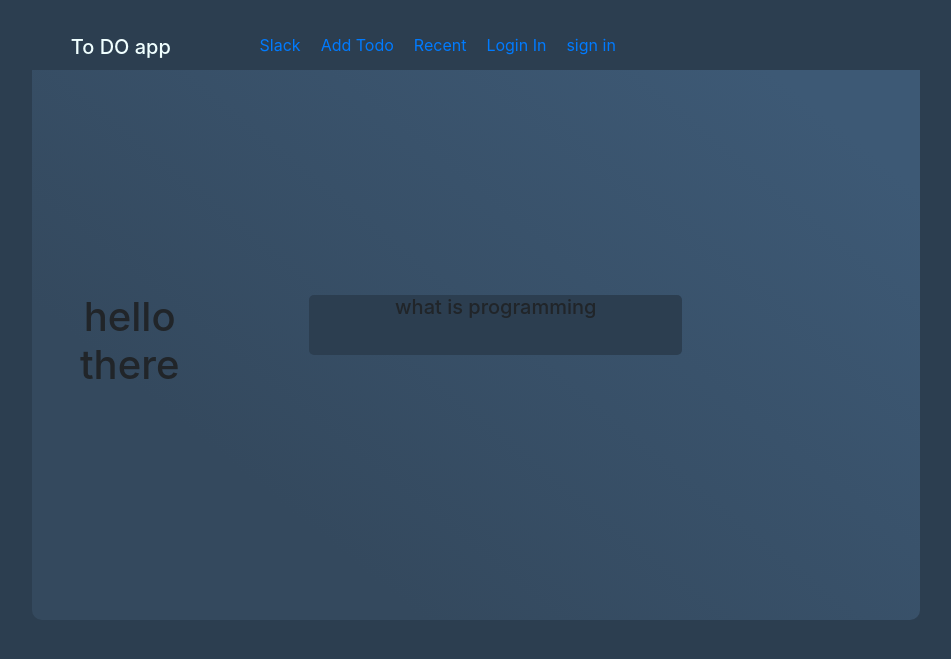
After one commit to yeazin/Advanced-Q-A-app-python, a Django app: template templates/home/app.html in a window 1280 px wide. The commit adds this page. Shown: the top 659 px of the page, without its empty margins (164-1115 px from the left). Run offline with Django 3.2, Linux system fonts and the light colour scheme; the template is opened without the code that fills it: values that come from a table or form of the project are taken from there, others are empty; data comes from the database, SQL or seed files in the repository; some libraries are stand-ins or nearby versions.

Commit message:
change models and Views

```diff
--- a/crud/models.py
+++ b/crud/models.py
@@ -3,7 +3,7 @@ from django.contrib.auth.models import User
 
 # Create your models here.
 
-class Todouser(models.Model):
+class Quser(models.Model):
     user = models.ForeignKey(User, on_delete=models.DO_NOTHING,related_name='users')
     email = models.EmailField(blank=True)
     username = models.CharField(blank=False, max_length=200)
@@ -13,15 +13,20 @@ class Todouser(models.Model):
     def __str__(self):
         return f"{self.username} | {self.user}"
 
-
-class ToDo(models.Model):
-    user = models.ForeignKey(Todouser, on_delete=models.DO_NOTHING, null=True, related_name='todo_user')
-    list_name   = models.CharField(max_length=300, blank=False, null=True, verbose_name='List Name')
-    finish_yet  = models.BooleanField(default=False)
+class Topics(models.Model):
+    name    = models.CharField(max_length=200, null=True)
 
     def __str__(self):
-        return self.list_name
+        return self.name
+class Question(models.Model):
+    user = models.ForeignKey(Quser, on_delete=models.DO_NOTHING, null=True, related_name='q_user')
+    q_name = models.CharField(max_length=300, blank=False, null=True, verbose_name='Question')
+    topics = models.ForeignKey(Topics, on_delete=models.SET_NULL, null=True)
+    created_at = models.DateTimeField(auto_now=True)
+    updated_at = models.DateTimeField(auto_now_add=True)
+    def __str__(self):
+        return self.q_name
 
     class Meta:
-        verbose_name = " To Do List"
-        verbose_name_plural = 'To Do List'
+        verbose_name = " Questions"
+        verbose_name_plural = 'Questions'
--- /dev/null
+++ b/requirment.txt
@@ -0,0 +1,4 @@
+ installed app -
+ { 'django.contrib.humanize',
+    pillow,
+ }
--- a/root_project/settings.py
+++ b/root_project/settings.py
@@ -37,6 +37,7 @@ INSTALLED_APPS = [
     'django.contrib.sessions',
     'django.contrib.messages',
     'django.contrib.staticfiles',
+    'django.contrib.humanize',
     'crud',
 ]
 
--- a/static/css/style.css
+++ b/static/css/style.css
@@ -3,12 +3,15 @@ body{
 }
 .wrapper_box{
     margin:20px auto;
-    width:75%;
+    width:80%;
     text-align: center;
     background: rgb(52,73,94);
     background: linear-gradient(39deg, rgba(52,73,94,1) 17%, rgba(52,73,94,1) 24%, rgba(61,89,117,1) 87%);
     height: 600px;
     border-radius: 10px;
+    display: flex;
+    flex-wrap: wrap;
+    vertical-align:top;
 
 
 
@@ -143,16 +146,19 @@ form ::placeholder{
     margin: 0 auto;
     margin-bottom: -40px;
 }
-.todowrap{
-    width:92%;
-    display: flex;
-    margin: 0 auto;
-    flex-wrap: wrap;
+.catagory_wrap{
+    width: 22%;
 
 }
-.todo{
+.question_wrap{
+    width:60%;
+    display: block;
+    margin: 0 auto;
+
+}
+.question{
     margin:0 auto;
-    width:32%;
+    width:70%;
     margin: 2px;
     height: 60px;
     background-color: #2c3e50;
--- /dev/null
+++ b/templates/home/app.html
@@ -0,0 +1,18 @@
+{% extends 'home/base.html' %}
+{% block title %} {% endblock %}
+
+{% block body %}
+    <div class="catagory_wrap">
+        <h1> hello there</h1>
+    </div>
+
+    <div class="question_wrap">
+    {% for question in question%}
+        <div class="question">
+            <div>
+                <h5>{{question}}</h3>
+            </div>
+        </div>
+    {% endfor %}
+    </div>
+{% endblock %}f
--- a/templates/base.html
+++ b/templates/home/base.html
@@ -4,6 +4,7 @@
     <meta charset="UTF-8">
     <meta http-equiv="X-UA-Compatible" content="IE=edge">
     <meta name="viewport" content="width=device-width, initial-scale=1.0">
+    {% load humanize %}
     {% load static %}
     <link rel="stylesheet" href="https://cdnjs.cloudflare.com/ajax/libs/font-awesome/5.15.3/css/all.min.css">
     <link rel="stylesheet" href="https://maxcdn.bootstrapcdn.com/bootstrap/4.0.0/css/bootstrap.min.css" integrity="sha384-Gn5384xqQ1aoWXA+058RXPxPg6fy4IWvTNh0E263XmFcJlSAwiGgFAW/dAiS6JXm" crossorigin="anonymous">
@@ -15,7 +16,7 @@
     <body>
         <div class="container">
             <div class="wrapper_box">
-                {% include 'header.html' %}
+                {% include 'home/header.html' %}
         {% block body %}
 
 
--- a/templates/login.html
+++ b/templates/user/login.html
@@ -1,4 +1,4 @@
-{% extends 'base.html' %}
+{% extends 'home/base.html' %}
 {% block title %} Sign In {% endblock %}
 
 {% block body %}
```
Also changed, not shown: crud/admin.py (+4 -3 lines), crud/views.py (+8 -8 lines), templates/app.html (deleted, +0 -14 lines), templates/user/create_user.html (renamed from templates/create_user.html, +1 -7 lines), crud/migrations/0010_auto_20210411_1348.py (added), crud/migrations/0011_auto_20210411_1400.py (added), db.sqlite3, templates/home/header.html (renamed from templates/header.html), templates/home/index.html (renamed from templates/index.html), templates/user/dashboard.html (renamed from templates/dashboard.html).
